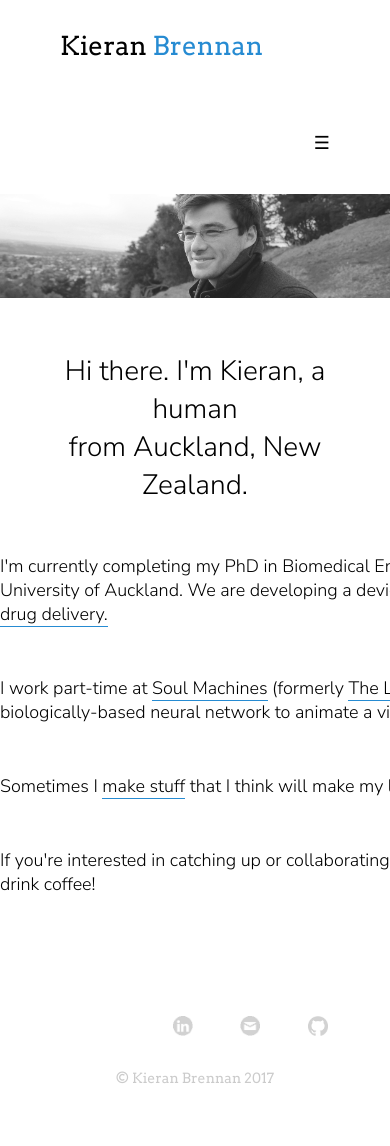
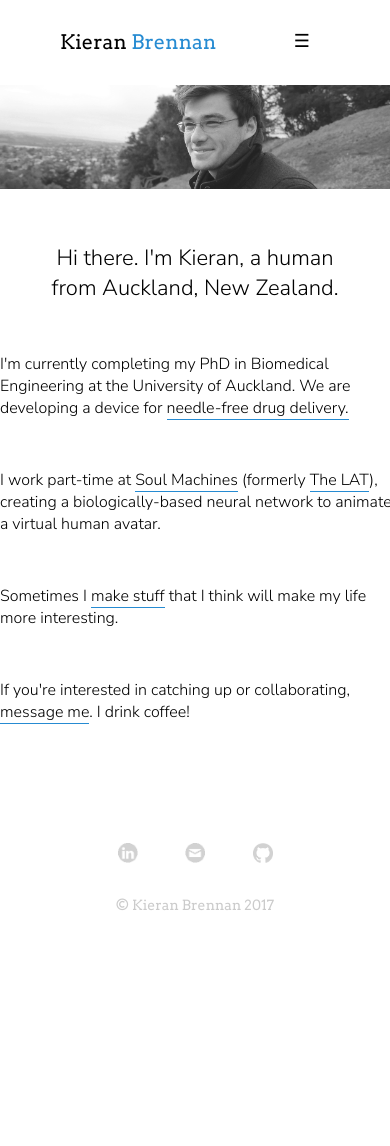
Before and after one commit to kbre93/kbre93.github.io, a Jekyll site: the page built from index.md, in a window 390 px wide. Built offline with Jekyll 4.4.1, drawn with Linux system fonts in a browser that asks for light colours; nearby versions of some CDN libraries; after the commit the page ends 973 px from its top, so only the background shows below that.

Commit message:
fixed window resizing issues

```diff
--- a/_includes/footer.html
+++ b/_includes/footer.html
@@ -47,6 +47,7 @@
       <a href="https://github.com/kbre93" target="_blank" ><img src="{{ "assets/github.png" | relative_url}}"/></a>
     </div>
     <div class="signoff">
-    &copy Kieran Brennan 2017</div>
+      &copy Kieran Brennan 2017
+    </div>
   </div>
 </footer>
--- a/_includes/header.html
+++ b/_includes/header.html
@@ -24,12 +24,11 @@
 
   <ul class="topnav" id="myTopnav" >
     <li><a class="name" href="{{ "/" | relative_url}}">Kieran <span class="surname">Brennan</span></a></li>
-    <li><a class="pageTitle pageLink" href="/contact">Contact</a></li>
+    <li><a class="pageTitle" href="/contact">Contact</a></li>
     <li><a class="pageTitle" href="{{ "/KieranBrennan_CV.pdf" | relative_url}}" target="_blank" >CV</a></li>
-    <li><a class="pageTitle pageLink" href="/projects">Projects</a></li>
+    <li><a class="pageTitle" href="/projects">Projects</a></li>
     <!-- <li><a class="pageTitle pageLink" href="#" src="projects/aqualarm.html">Projects</a></li> -->
-    <li class="icon"><a href="javascript:void(0);" onclick="dropDownMenu()">☰</a>
-    </li>
+    <li class="icon"><a href="javascript:void(0);" onclick="dropDownMenu()">☰</a></li>
   </ul>
 
 
--- a/_layouts/home.html
+++ b/_layouts/home.html
@@ -26,7 +26,7 @@ layout: default
   <img src="{{ "assets/banner_orig.png" | relative_url}}"/>
 </div>
 <div class="title">
-  Hi there. I'm Kieran, a human<br> from Auckland, New Zealand.
+  Hi there. I'm Kieran, a human from Auckland, New Zealand.
 </div>
 <div class="description" id="about">
   I'm currently completing my PhD in Biomedical Engineering at the University of Auckland. We are developing a device for <a href="http://www.abi.auckland.ac.nz/en/about/our-research/bioinstrumentation/needle-free-jet-injection.html" target="_blank" class="link">needle-free drug delivery.</a>
--- a/assets/index.js
+++ b/assets/index.js
@@ -31,6 +31,16 @@ function showDivs(n) {
   }
 }
 
+function dropDownMenu() {
+    var x = document.getElementById("myTopnav");
+    if (x.className === "topnav") {
+        x.className += " responsive";
+    } else {
+        x.className = "topnav";
+    }
+}
+
+
 $(document).ready( function() {
   showDivs(slideIndex);
   document.getElementById("contact-email").innerHTML = "<a href=" + "mail" + "to:" + str1 + str2 + str3 + str4 + " class='link'>" + str5 + "</a>"
--- a/assets/style.css
+++ b/assets/style.css
@@ -97,7 +97,6 @@ ul.topnav li {float: right;}
 ul.topnav li:first-child {float: left;}
 
 ul.topnav li a {
-
   	display: inline-block;
   	color:var(--title-text);
   	text-align: center;
@@ -107,8 +106,15 @@ ul.topnav li a {
 ul.topnav li a.name {
 	font-family: "arvo";
 	font-size: 26px;
-	margin: 30px 60px;
+	margin: 30px 0px 30px 60px;
+
 }
+@media screen and (max-width:400px) {
+  ul.topnav li a.name {
+    font-size: 20px;
+  }
+}
+
 ul.topnav li a.pageTitle {
 	font-family: "arvo";
 	font-size: 18px;
@@ -125,10 +131,10 @@ ul.topnav li a.pageTitle:hover {
 ul.topnav li.icon {display: none;}
 ul.topnav li.icon a {
 	font-size: 18px;
-	margin: 40px 60px 40px 0px;
+	margin: 30px 80px 30px 0px;
 }
 
-@media screen and (max-width:720px) {
+@media screen and (max-width:750px) {
   ul.topnav li:not(:first-child) {display: none;}
   ul.topnav li.icon {
     float: right;
@@ -136,7 +142,7 @@ ul.topnav li.icon a {
   }
 }
 
-@media screen and (max-width:720px) {
+@media screen and (max-width:750px) {
   ul.topnav.responsive {position: relative;}
   ul.topnav.responsive li.icon {
     position: absolute;
@@ -174,6 +180,7 @@ div.signoff{
   opacity: 0.2;
   filter: alpha(opacity=20); /* For IE8 and earlier */
   text-align: center;
+
 }
 
 /******** GENERAL SETTINGS *********/
@@ -181,7 +188,7 @@ div.signoff{
 div.title {
 	/*color: var(--yellow);*/
 	/*background: #000;*/
-	width: 600px;
+	width: 380px;
 	margin: auto;
 	margin-top: 50px;
 	/*font-family: "avenir";*/
@@ -189,6 +196,7 @@ div.title {
 	font-size: 28px;
 	text-align: center;
 }
+
 div.description {
 	/*color: var(--yellow);*/
 	/*background: #000;*/
@@ -207,7 +215,26 @@ div.description {
   width: 550px;
 }
 
-@media screen and (max-width:600px) {
+@media screen and (max-width:605px) {
+  div.title{
+    font-size: 22px;
+    /*width: 400px;*/
+    width:300px;
+  }
+  #about {
+    width: 400px;
+    font-size: 16px;
+  }
+
+}
+@media screen and (max-width:720px) {
+  div.description {
+    width: 400px;
+    font-size: 16px;
+  }
+}
+
+/*@media screen and (max-width:600px) {
 	div.title {
 		width:300px;
 	}
@@ -215,7 +242,7 @@ div.description {
 		width:300px;
 	}
 }
-
+*/
 div.quote {
   width: 550px;
   margin: auto;
@@ -260,7 +287,6 @@ div#banner img{
 
 div#contact {
 	/*background: white;*/
-	width: 500px;
 	margin: auto;
 	margin-top: 0px;
 	margin-bottom: 30px;
```
Also changed, not shown: 9 other files. Lines whose indentation alone changed are shown as unchanged.
